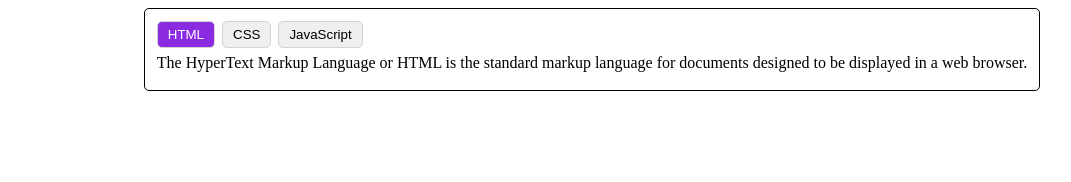
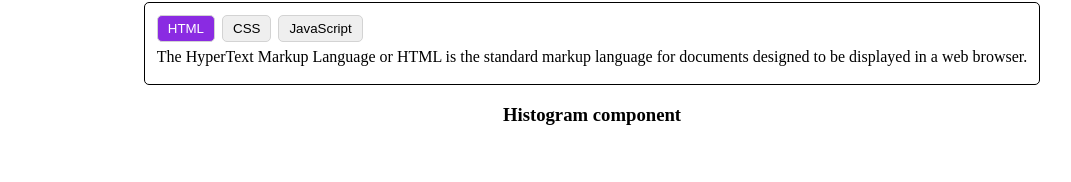
Before and after one commit to deepak-chandani/ui-components, a React (Vite) app: page / in a window 1280 px wide. Shown: the part 1036-1218 px from the top of the page, without its empty margins (48-1119 px from the left). Before the commit the page ends 1167 px from the top, so only its background shows below. Built offline with nearby package versions, Linux system fonts and the light colour scheme; no server answers.

Commit message:
Add demo link in README and add Histogram component

```diff
--- a/src/App.tsx
+++ b/src/App.tsx
@@ -2,6 +2,7 @@ import AuthCodeInputDemo from "./components/AuthCodeInput/Demo"
 import DataTableDemo from "./components/DataTable/Demo"
 import './App.css'
 import TabsDemoApp from "./components/Tabs/TabsDemo"
+import HistogramDemo from "./components/Histogram/HistogramDemo"
 
 function App() {
 
@@ -11,6 +12,7 @@ function App() {
       <DataTableDemo />
       <AuthCodeInputDemo />
       <TabsDemoApp />
+      <HistogramDemo />
     </div>
   )
 }
--- /dev/null
+++ b/src/components/Histogram/HistogramDemo.tsx
@@ -0,0 +1,10 @@
+import Histogram from "./index"
+
+export default function HistogramDemo(){
+  return (
+    <div className="demo-container">
+      <h3>Histogram component</h3>
+      <Histogram />
+    </div>
+  )
+}
--- a/src/components/Histogram/styles.css
+++ b/src/components/Histogram/styles.css
@@ -86,7 +86,7 @@
 }
 
 .button-container {
-    margin-top: 70px;
+    margin-top: 30px;
     display: flex;
     justify-content: center;
 }
```
Also changed, not shown: 1 other file (tests, documents, lock files or other folders).
